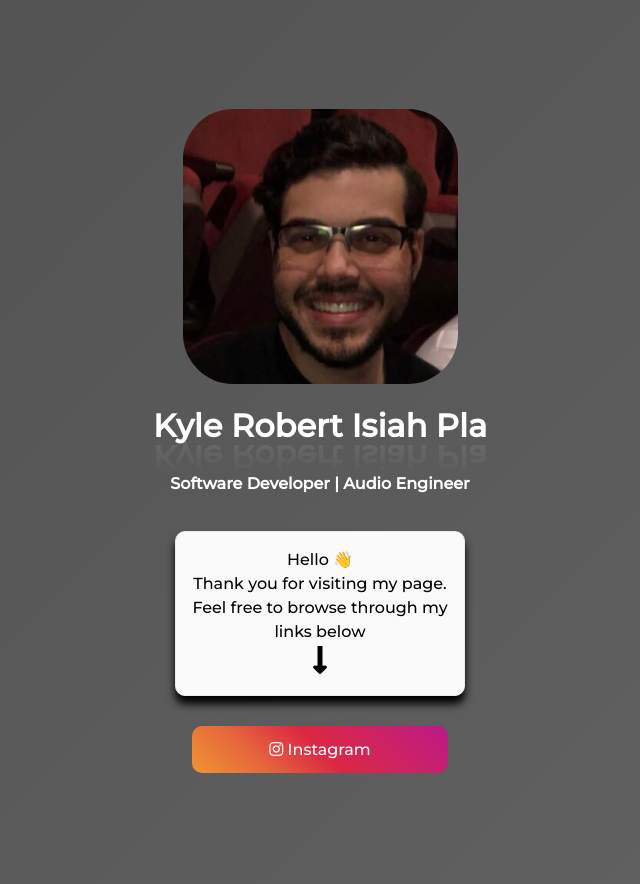
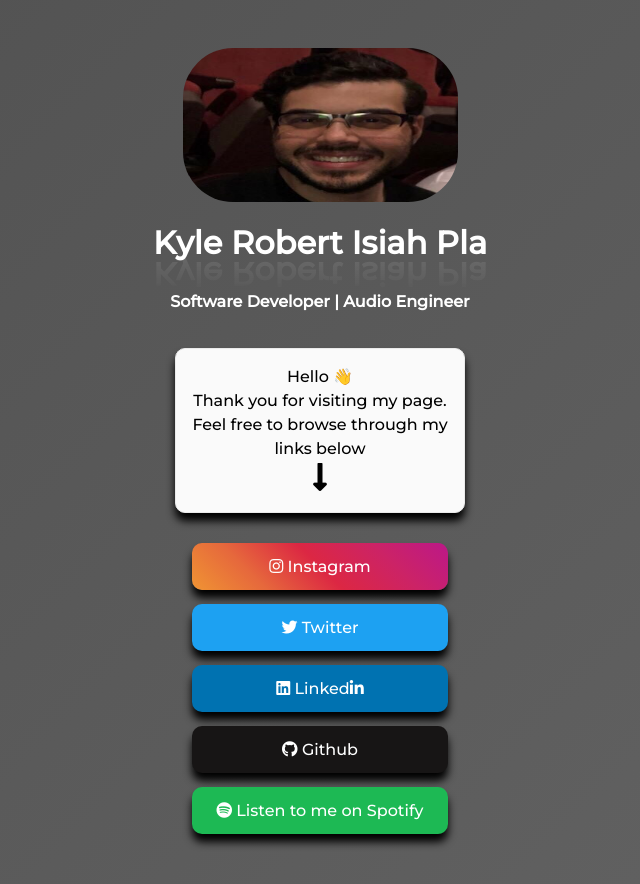
Before and after one commit to kpla001/kylepla.com, a Next.js app: page / in a window 1280 px wide. Shown: the top 884 px of the page, without its empty margins (320-960 px from the left). Built offline with nearby package versions, Linux system fonts and the light colour scheme.

Commit message:
add twitter, linkedin, github, and spotify links

```diff
--- a/pages/index.js
+++ b/pages/index.js
@@ -43,6 +43,27 @@
                   <i className="fab fa-instagram"></i> Instagram
                 </a>
               </li>
+              <li className="twitter">
+                <a href="https://twitter.com/KylePla" className="link">
+                  <i className="fab fa-twitter"></i> Twitter
+                </a>
+              </li>
+              <li className="linkedin">
+                <a href="https://linkedin.com/in/kylepla" className="link">
+                  <i className="fab fa-linkedin"></i> Linked<i className="fab fa-linkedin-in"></i>
+                </a>
+              </li>
+              <li className="github">
+                <a href="https://github.com/kpla001" className="link">
+                  <i className="fab fa-github"></i> Github
+                </a>
+              </li>
+              <li className="spotify">
+                <a href="https://open.spotify.com/artist/6Ht4ILQE4RvOcH3zBsFt8x?si=sVUF544lT7CFexDcLY2mKQ&dl_branch=1" className="link">
+                  <i className="fab fa-spotify"></i> Listen to me on Spotify
+                </a>
+              </li>
+
 
             </ul>
           </div>
--- a/styles/globals.scss
+++ b/styles/globals.scss
@@ -163,8 +163,6 @@
   color: #fff;
 }
 .instagram {
-  width: 20vw;
-  border-radius: 10px;
   background: #f09433;
   background: -moz-linear-gradient(
     45deg,
@@ -192,13 +190,34 @@
   );
   filter: progid:DXImageTransform.Microsoft.gradient( startColorstr='#f09433', endColorstr='#bc1888',GradientType=1 );
 }
-.links ul {
-  list-style: none;
-  padding: 0;
-  margin: 0;
+.twitter {
+  background-color: #1da1f2;
 }
-.links ul li {
-  margin: 14px 0;
+
+.linkedin {
+  background-color: #0072b1;
+}
+
+.github {
+  background-color: #171515;
+}
+
+.spotify {
+  background-color: #1db954;
+}
+
+.links {
+  width: 20vw;
+  ul {
+    list-style: none;
+    padding: 0;
+    margin: 0;
+    li {
+      border-radius: 10px;
+      margin: 14px 0;
+      box-shadow: 0px 8px 8px black;
+    }
+  }
 }
 
 .logo {
```
